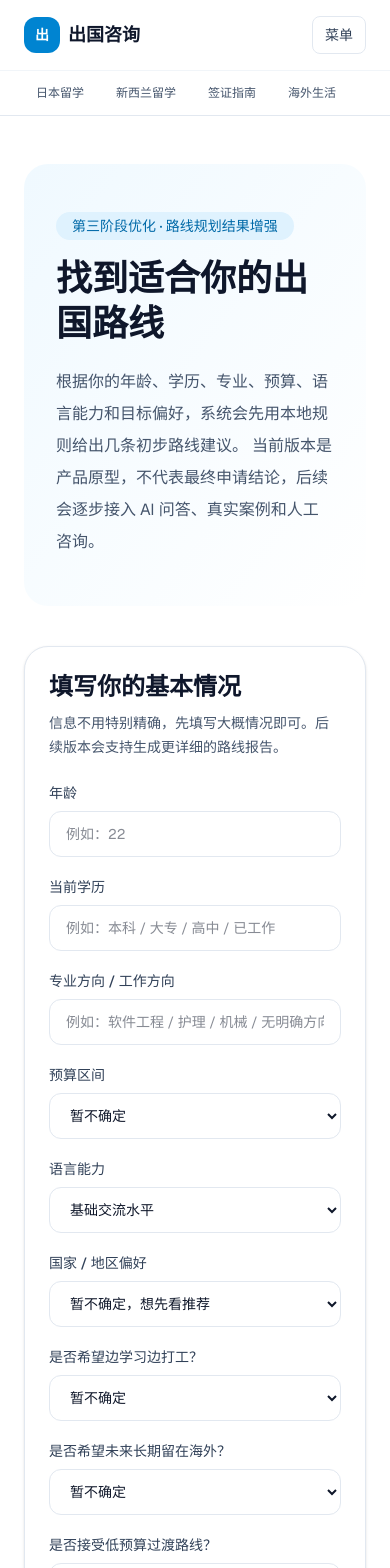
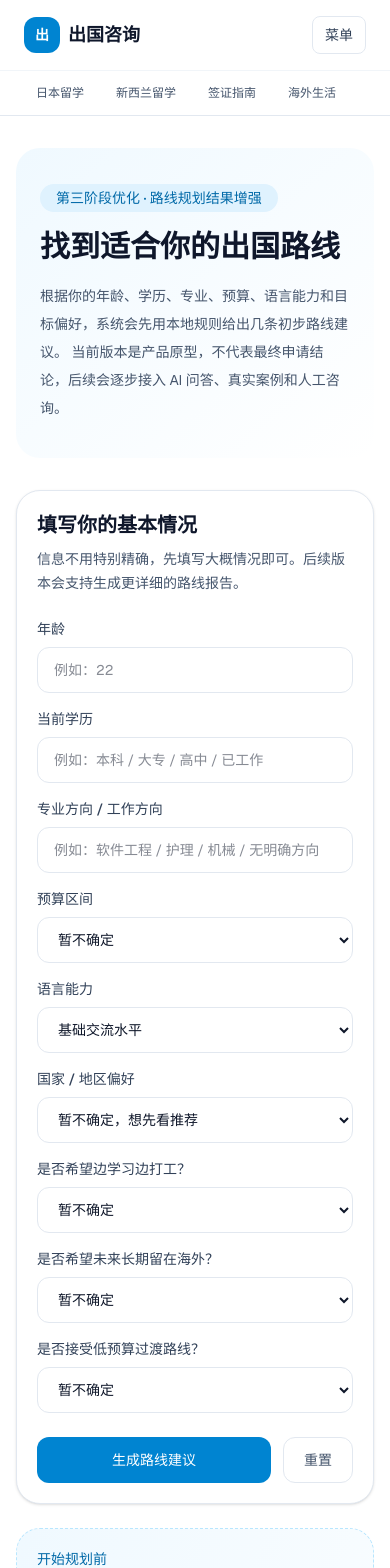
Before and after one commit to Liu-Ruien/study-abroad-consulting, a Next.js app: page /plan in a window 390 px wide. Shown: the top 1568 px of the page. Built offline with nearby package versions, Linux system fonts and the light colour scheme.

Commit message:
完成v0.3.8路线规划移动端细节优化

```diff
--- a/app/plan/page.tsx
+++ b/app/plan/page.tsx
@@ -284,7 +284,7 @@ export default function PlanPage() {
   }
 
   return (
-    <main className="plan-page-root mx-auto max-w-6xl px-6 py-12">
+    <main className="plan-page-root mx-auto max-w-6xl px-4 py-8 sm:px-6 sm:py-12">
       {/* PDF 专用报告区域：网页正常浏览时隐藏，只有打印 / 保存 PDF 时显示 */}
       {submitted && (
         <section className="pdf-report-only">
@@ -543,25 +543,25 @@ export default function PlanPage() {
         </section>
       )}
       {/* 页面头部 */}
-      <section className="mb-10 rounded-3xl bg-gradient-to-br from-sky-50 to-white px-8 py-12">
+      <section className="mb-8 rounded-3xl bg-gradient-to-br from-sky-50 to-white px-6 py-9 sm:mb-10 sm:px-8 sm:py-12">
         <p className="mb-4 inline-block rounded-full bg-sky-100 px-4 py-1 text-sm font-medium text-sky-700">
           第三阶段优化 · 路线规划结果增强
         </p>
 
-        <h1 className="mb-5 text-4xl font-bold leading-tight text-slate-900">
+        <h1 className="mb-4 text-3xl font-bold leading-tight text-slate-900 sm:mb-5 sm:text-4xl">
           找到适合你的出国路线
         </h1>
 
-        <p className="max-w-3xl leading-8 text-slate-600">
+        <p className="max-w-3xl text-sm leading-7 text-slate-600 sm:text-base sm:leading-8">
           根据你的年龄、学历、专业、预算、语言能力和目标偏好，系统会先用本地规则给出几条初步路线建议。
           当前版本是产品原型，不代表最终申请结论，后续会逐步接入 AI 问答、真实案例和人工咨询。
         </p>
       </section>
 
-      <div className="grid gap-8 lg:grid-cols-[420px_1fr]">
+      <div className="grid gap-6 lg:grid-cols-[420px_1fr] lg:gap-8">
         {/* 左侧表单 */}
-        <section className="no-print rounded-3xl border border-slate-200 bg-white p-6 shadow-sm">
-          <h2 className="mb-2 text-2xl font-bold text-slate-900">
+        <section className="no-print rounded-3xl border border-slate-200 bg-white p-5 shadow-sm sm:p-6">
+        <h2 className="mb-2 text-xl font-bold text-slate-900 sm:text-2xl">
             填写你的基本情况
           </h2>
 
@@ -569,7 +569,7 @@ export default function PlanPage() {
             信息不用特别精确，先填写大概情况即可。后续版本会支持生成更详细的路线报告。
           </p>
 
-          <form onSubmit={handleSubmit} className="space-y-5">
+          <form onSubmit={handleSubmit} className="space-y-4 sm:space-y-5">
             <div>
               <label className="mb-2 block text-sm font-medium text-slate-700">
                 年龄
@@ -792,12 +792,12 @@ export default function PlanPage() {
             </div>
           )}
           {!submitted ? (
-            <div className="rounded-3xl border border-dashed border-sky-200 bg-gradient-to-br from-sky-50 to-white p-8">
+            <div className="rounded-3xl border border-dashed border-sky-200 bg-gradient-to-br from-sky-50 to-white p-5 sm:p-8">
               <p className="mb-3 text-sm font-medium text-sky-700">
                 开始规划前
               </p>
 
-              <h2 className="mb-4 text-2xl font-bold text-slate-900">
+              <h2 className="mb-4 text-xl font-bold text-slate-900 sm:text-2xl">
                 你的路线建议会显示在这里
               </h2>
 
```
